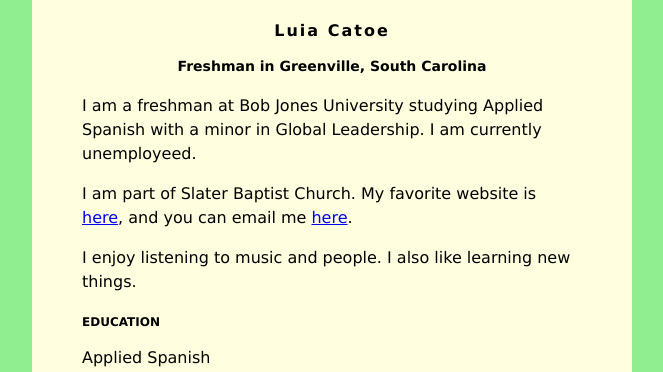
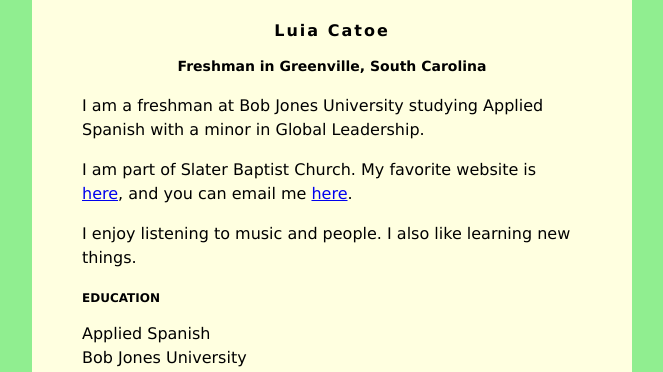
Before and after one commit to LuiaCG/LuiaCG.github.io, a plain HTML site: page index.html in a window 1280 px wide. Shown: the top 372 px of the page, without its empty margins (308-971 px from the left). Drawn offline with Linux system fonts and the light colour scheme.

```diff
--- a/index.html
+++ b/index.html
@@ -34,7 +34,7 @@ h3 {
         <h2>Freshman in Greenville, South Carolina</h2>
 
          <p>I am a freshman at Bob Jones University studying Applied Spanish with a minor in
-            Global Leadership. I am currently unemployeed.</p>
+            Global Leadership. </p>
          <p>
             I am part of Slater Baptist Church. My favorite website is
             <a href="https://www.amazon.com/">here</a>, and you can email me
```
